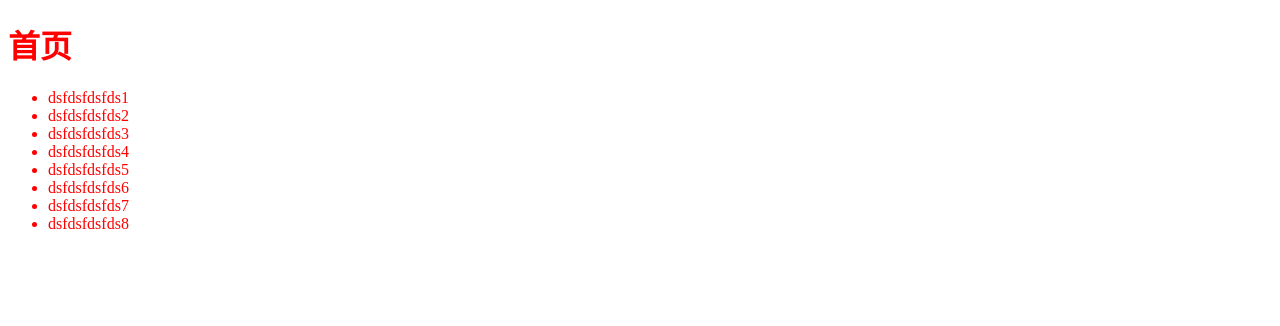
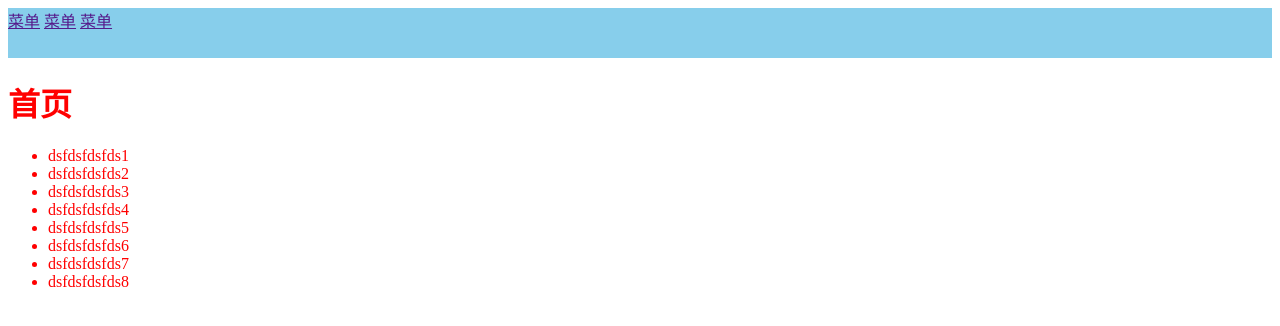
Before and after one commit to feizhg/test-1701A, a plain HTML site: page index.html in a window 1280 px wide. Drawn offline with Linux system fonts and the light colour scheme.

Commit message:
头部添加菜单

```diff
--- a/index.html
+++ b/index.html
@@ -11,7 +11,13 @@
 </head>
 
 <body>
-
+    <header class="header">
+        <nav>
+            <a href="">菜单</a>
+            <a href="">菜单</a>
+            <a href="">菜单</a>
+        </nav>
+    </header>
     <h1>首页</h1>
     <div class="banner">
         <ul>
```
